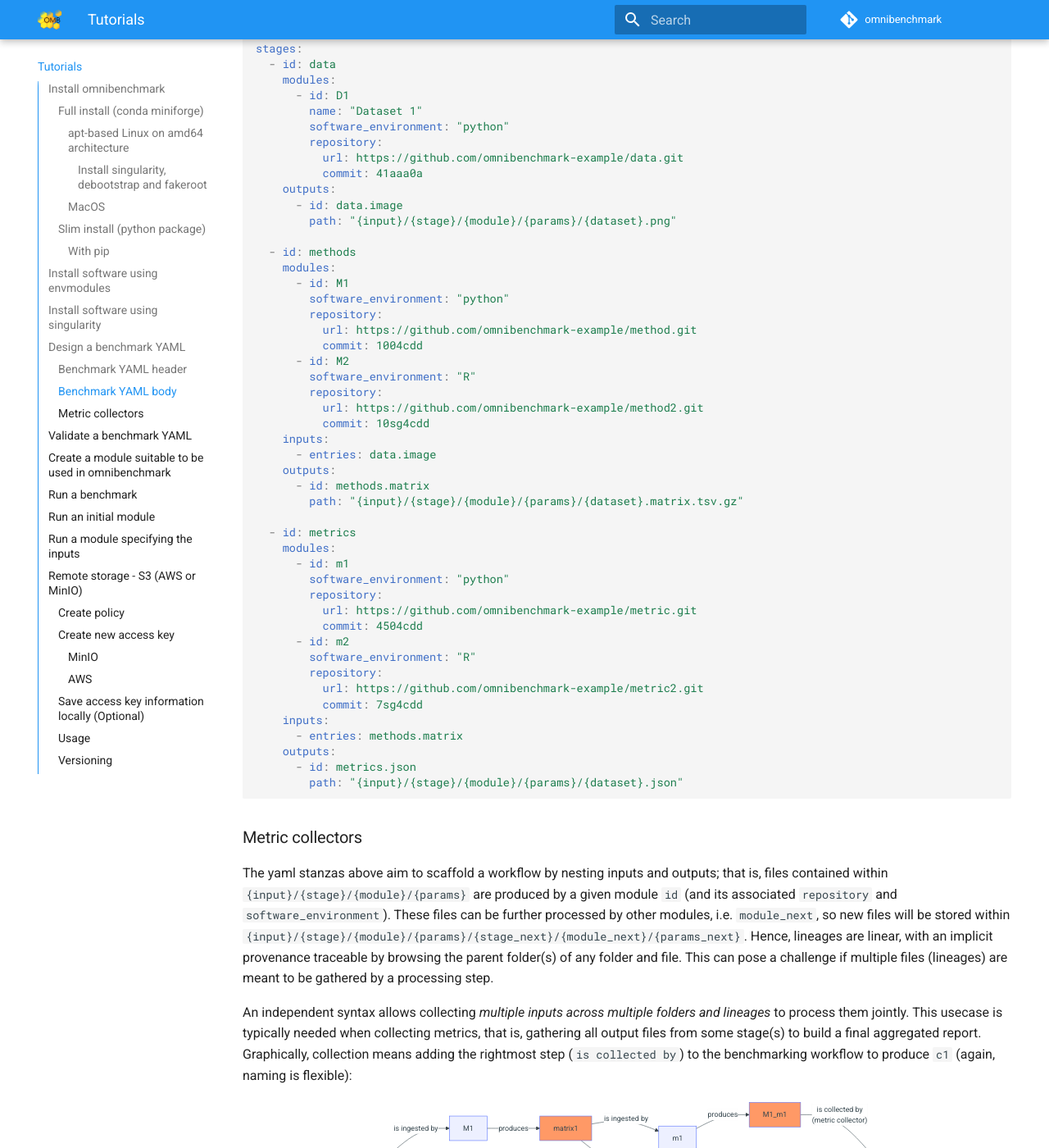
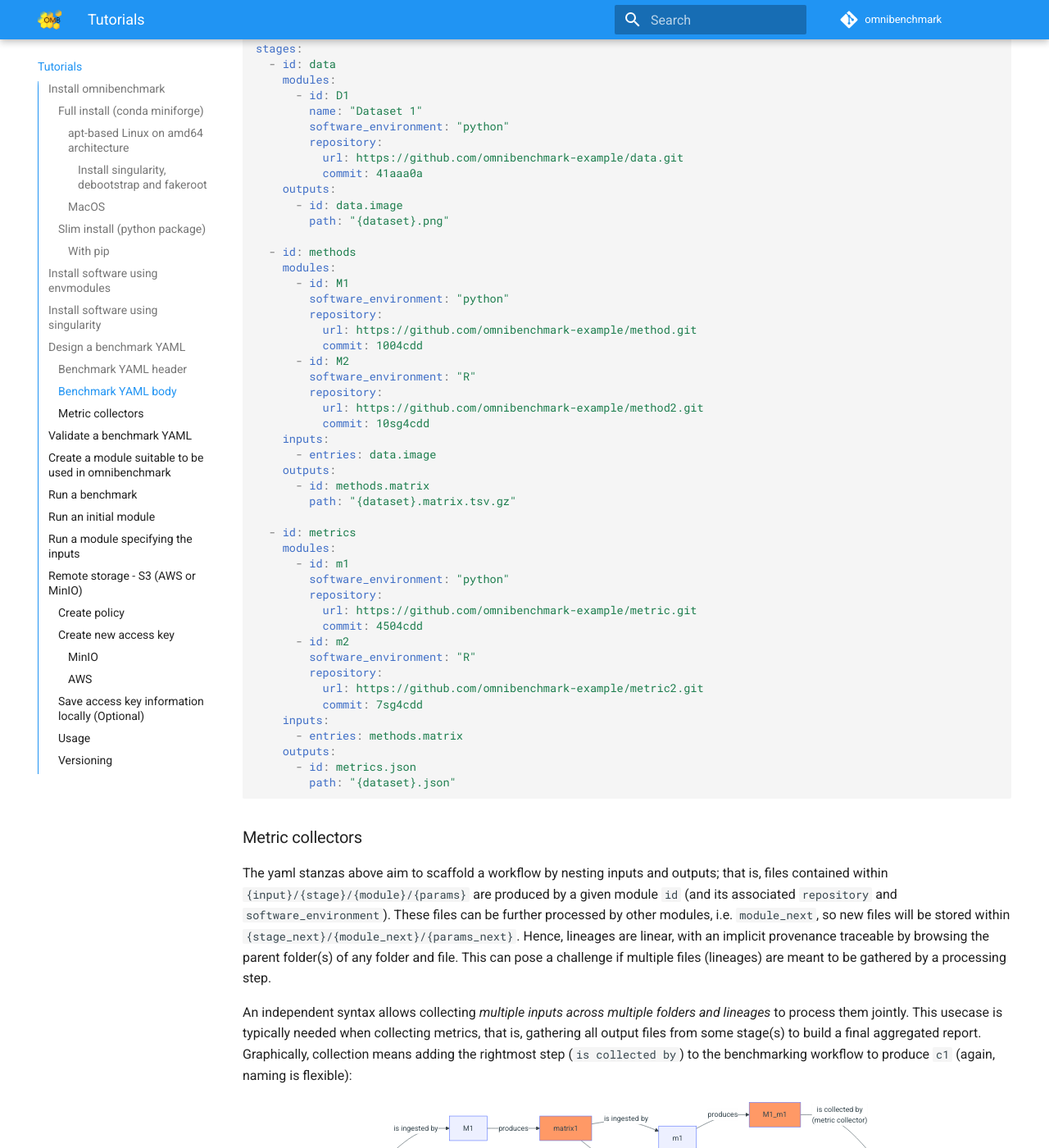
Before and after one commit to omnibenchmark/omnibenchmark, an MkDocs documentation site: the page built from docs/src/tutorial.md, in a window 1280 px wide and 1400 px high, scrolled down 9969 px. Shown: the whole window at 82% size. Built offline with MkDocs 1.6.1 and Material for MkDocs 9.7.7, drawn with Linux system fonts in a browser that asks for light colours; comment, search, counter and statistics services are not loaded; the version menu is left out; some of the changed text lies outside the part shown.

Commit message:
Restrict yaml output paths and expand them in memory

````diff
--- a/docs/src/tutorial.md
+++ b/docs/src/tutorial.md
@@ -606,7 +606,7 @@
         ##   params: `empty` (no parameters added)
         ##   dataset: `D1` (module ids in initial stages - that is, the ones not ingesting inputs and only
         ##     generating outputs, are reused as `dataset` wildcards)
-        path: "{input}/{stage}/{module}/{params}/{dataset}.png"
+        path: "{dataset}.png"
 ```
 
 Let's add another stage, for the modules `M1` and `M2`.
@@ -640,7 +640,7 @@
         ##   module: `M1` or `M2`
         ##   params: `empty` (no parameters added)
         ##   dataset: `D1` (here datasets refer to the initial stage above, not to the module name)
-        path: "{input}/{stage}/{module}/{params}/{dataset}.matrix.tsv.gz"
+        path: "{dataset}.matrix.tsv.gz"
 ```
 
 You might be wondering: what does the wildcard `{input}` mean? The directory name (relative or full path) of `data.image`. This doesn't have to be modified by the user when writing the YAML; omnibenchmark will substitute paths appropriately. As a consequence, running module `D1` will generate files under the path template `{input}/{stage}/{module}/{params}/{dataset}.png`, that is:
@@ -649,7 +649,7 @@
 ./data/D1/default/D1.png
 ```
 
-Hence, running modules `M1` and `M2` will produce files templated as `{input}/{stage}/{module}/{params}/{dataset}.matrix.tsv.gz`, which, given there is only one dataset `D1` available, will result in:
+Hence, running modules `M1` and `M2` will produce files templated as `{dataset}.matrix.tsv.gz`, which, given there is only one dataset `D1` available, will result in:
 
 ```
 ./data/D1/default/methods/M1/default/D1.matrix.tsv.gz
@@ -685,10 +685,10 @@
         ##   module: `m1` or `m2`
         ##   params: `empty` (no parameters added)
         ##   dataset: `D1` (here datasets refer to the initial stage above, not to the module name)
-        path: "{input}/{stage}/{module}/{params}/{dataset}.json"
+        path: "{dataset}.json"
 ```
 
-Hence, running modules `m1` and `m2` will produce files templated as `{input}/{stage}/{module}/{params}/{dataset}.json`; given there is only one dataset `D1` and two methods `M1` and `M2` available, will result in the following outputs:
+Hence, running modules `m1` and `m2` will produce files templated as `{dataset}.json`; given there is only one dataset `D1` and two methods `M1` and `M2` available, will result in the following outputs:
 
 ```
 ./data/D1/default/methods/M1/default/metrics/m1/default/D1.json
@@ -750,7 +750,7 @@
           commit: 41aaa0a
     outputs:
       - id: data.image
-        path: "{input}/{stage}/{module}/{params}/{dataset}.png"
+        path: "{dataset}.png"
 
   - id: methods
     modules:
@@ -768,7 +768,7 @@
       - entries: data.image
     outputs:
       - id: methods.matrix
-        path: "{input}/{stage}/{module}/{params}/{dataset}.matrix.tsv.gz"
+        path: "{dataset}.matrix.tsv.gz"
 
   - id: metrics
     modules:
@@ -786,12 +786,12 @@
       - entries: methods.matrix
     outputs:
       - id: metrics.json
-        path: "{input}/{stage}/{module}/{params}/{dataset}.json"
+        path: "{dataset}.json"
 ```
 
 ### Metric collectors
 
-The yaml stanzas above aim to scaffold a workflow by nesting inputs and outputs; that is, files contained within `{input}/{stage}/{module}/{params}` are produced by a given module `id` (and its associated `repository` and `software_environment`). These files can be further processed by other modules, i.e. `module_next`, so new files will be stored within `{input}/{stage}/{module}/{params}/{stage_next}/{module_next}/{params_next}`. Hence, lineages are linear, with an implicit provenance traceable by browsing the parent folder(s) of any folder and file. This can pose a challenge if multiple files (lineages) are meant to be gathered by a processing step.
+The yaml stanzas above aim to scaffold a workflow by nesting inputs and outputs; that is, files contained within `{input}/{stage}/{module}/{params}` are produced by a given module `id` (and its associated `repository` and `software_environment`). These files can be further processed by other modules, i.e. `module_next`, so new files will be stored within `{stage_next}/{module_next}/{params_next}`. Hence, lineages are linear, with an implicit provenance traceable by browsing the parent folder(s) of any folder and file. This can pose a challenge if multiple files (lineages) are meant to be gathered by a processing step.
 
 An independent syntax allows collecting _multiple inputs across multiple folders and lineages_ to process them jointly. This usecase is typically needed when collecting metrics, that is, gathering all output files from some stage(s) to build a final aggregated report. Graphically, collection means adding the rightmost step  (`is collected by`) to the benchmarking workflow to produce `c1` (again, naming is flexible):
 
@@ -885,7 +885,7 @@
         ##   params: `empty` (no parameters added)
         ##   dataset: `D1` (module ids in initial stages - that is, the ones not ingesting inputs and only
         ##     generating outputs, are reused as `dataset` wildcards)
-        path: "{input}/{stage}/{module}/{params}/{dataset}.png"
+        path: "{dataset}.png"
 ```
 
 Hence, the git repository implementing module `D1` doesn't have any input, but generates one output. In this case, the repository implementing `D1` has [a config file](https://github.com/omnibenchmark-example/data/blob/main/config.cfg) indicating the entrypoint is a python script named `entrypoint_data.py`:
@@ -924,7 +924,7 @@
           - data.counts
     outputs:
       - id: select_lognorm.selected
-        path: "{input}/{stage}/{module}/{params}/{dataset}.txt.gz"
+        path: "{dataset}.txt.gz"
 ```
 
 So, in this case, the module `process` is likely to be implemented in R, receive three inputs, and produce one output. A dummy implementation is available at [https://github.com/omnibenchmark-example/process.git](https://github.com/omnibenchmark-example/process.git). There, the [config file](https://github.com/omnibenchmark-example/process/blob/main/config.cfg) indicates:
````
Also changed, not shown: 11 other files.
